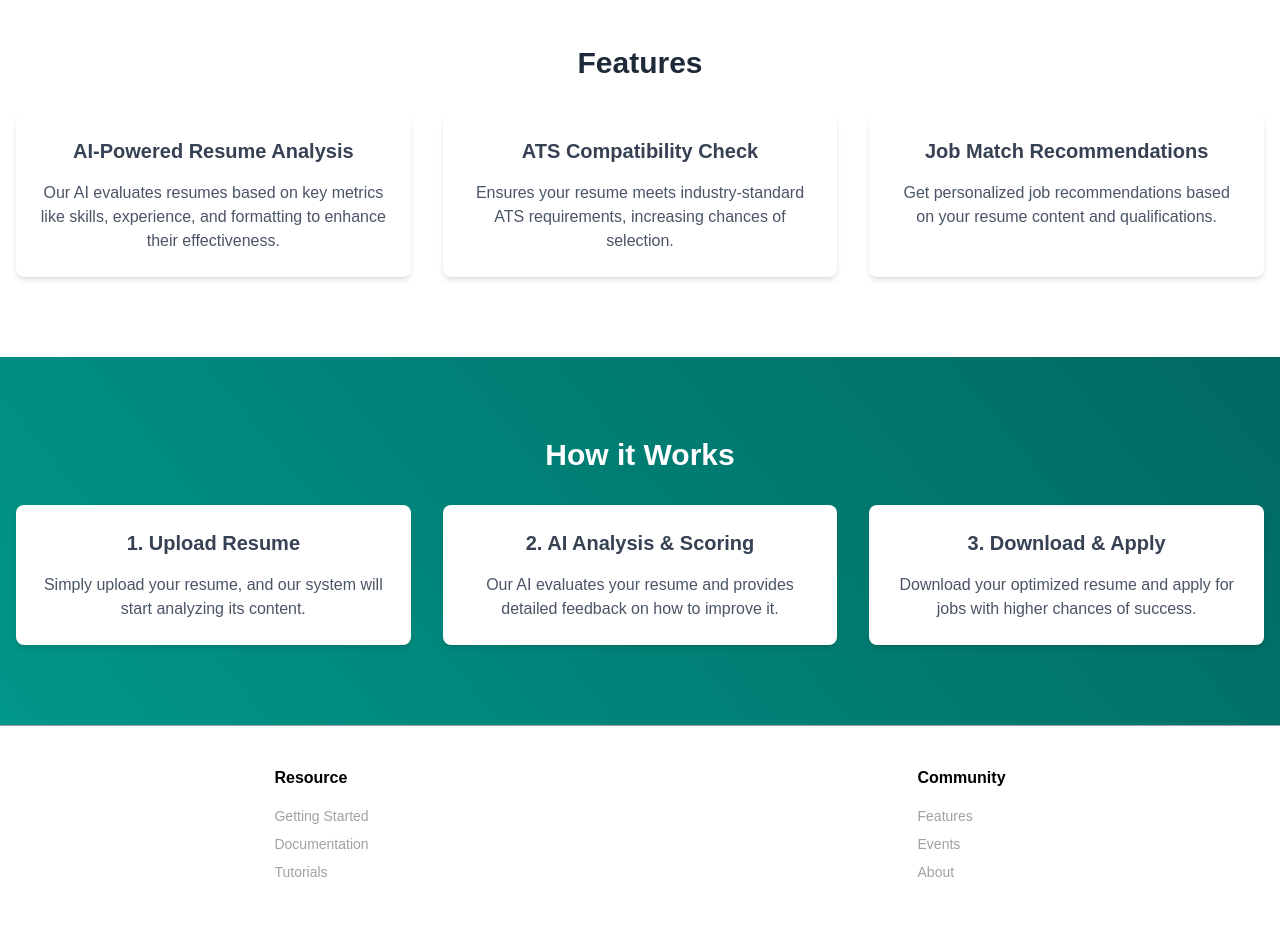
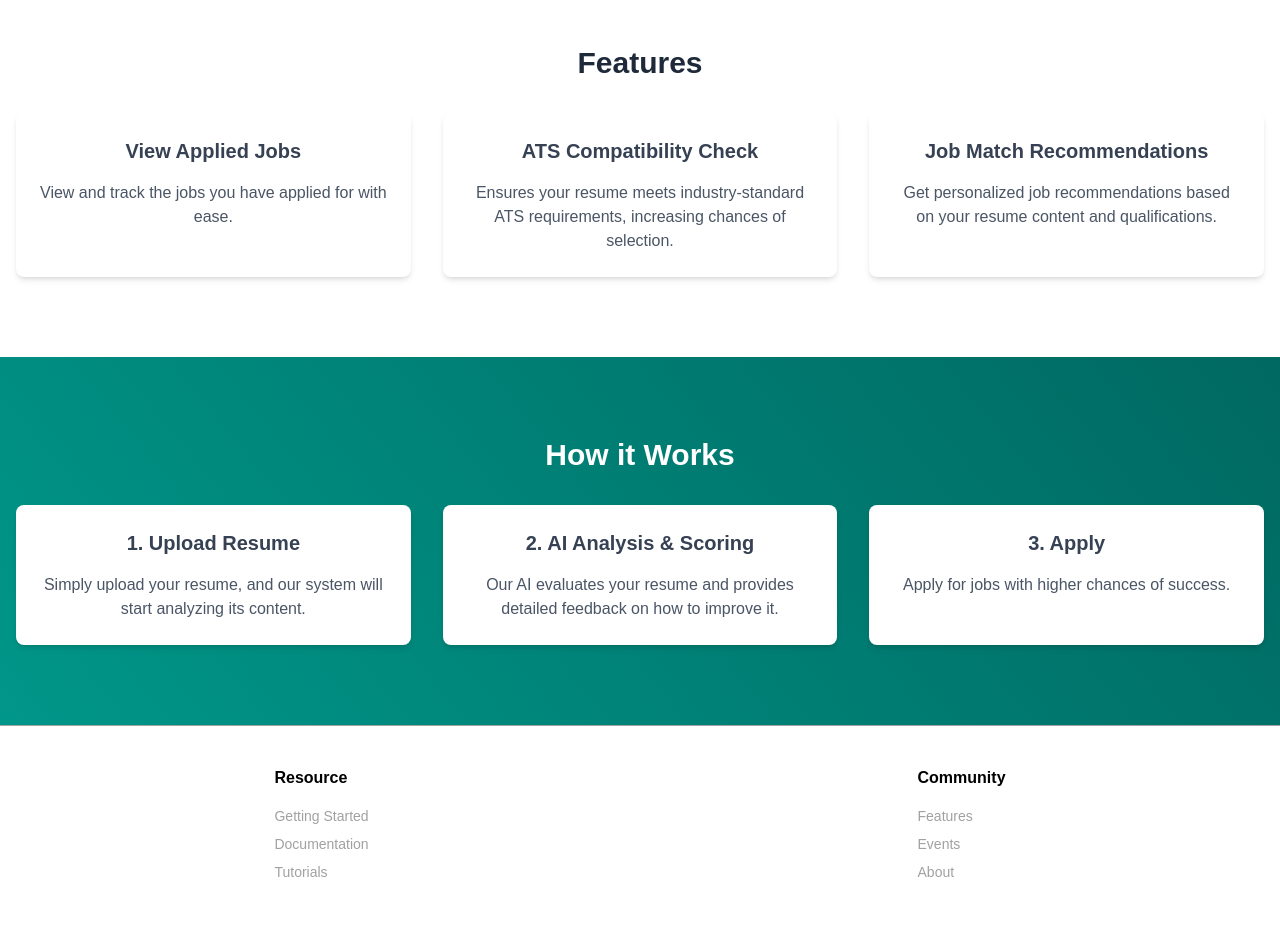
Before and after one commit to Sushant-Luitel/ResumeAnalyzer, a React (Vite) app in the folder frontend/: page / in a window 1280 px wide. Shown: the part 900-1832 px from the top of the page. Built offline with nearby package versions, Linux system fonts and the light colour scheme; sample sign-in values are in the browser's storage.

Commit message:
updated home page

```diff
--- a/frontend/src/pages/Home.tsx
+++ b/frontend/src/pages/Home.tsx
@@ -47,11 +47,10 @@ const Home = () => {
                 onClick={() => navigate("/applied-jobs")}
               >
                 <h3 className="text-xl font-bold text-gray-700 mb-4">
-                  AI-Powered Resume Analysis
+                View Applied Jobs
                 </h3>
                 <p className="text-gray-600">
-                  Our AI evaluates resumes based on key metrics like skills,
-                  experience, and formatting to enhance their effectiveness.
+                View and track the jobs you have applied for with ease.
                 </p>
               </div>
               <div
@@ -108,11 +107,10 @@ const Home = () => {
               </div>
               <div className="p-6 bg-white rounded-lg shadow-md hover:shadow-xl transition duration-300 ease-in-out">
                 <h3 className="text-xl font-bold text-gray-700 mb-4">
-                  3. Download & Apply
+                  3. Apply
                 </h3>
                 <p className="text-gray-600">
-                  Download your optimized resume and apply for jobs with higher
-                  chances of success.
+                  Apply for jobs with higher chances of success.
                 </p>
               </div>
             </div>
```
